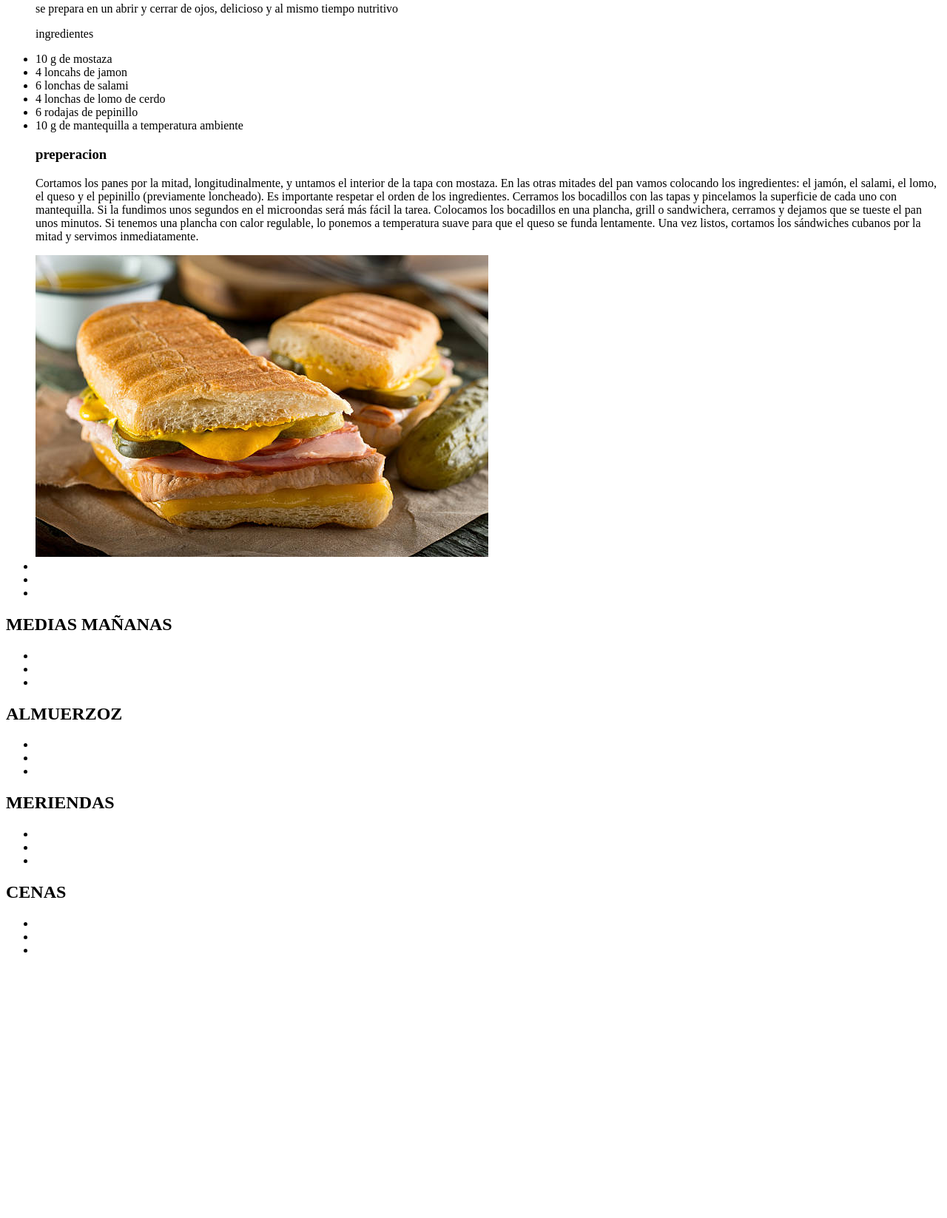
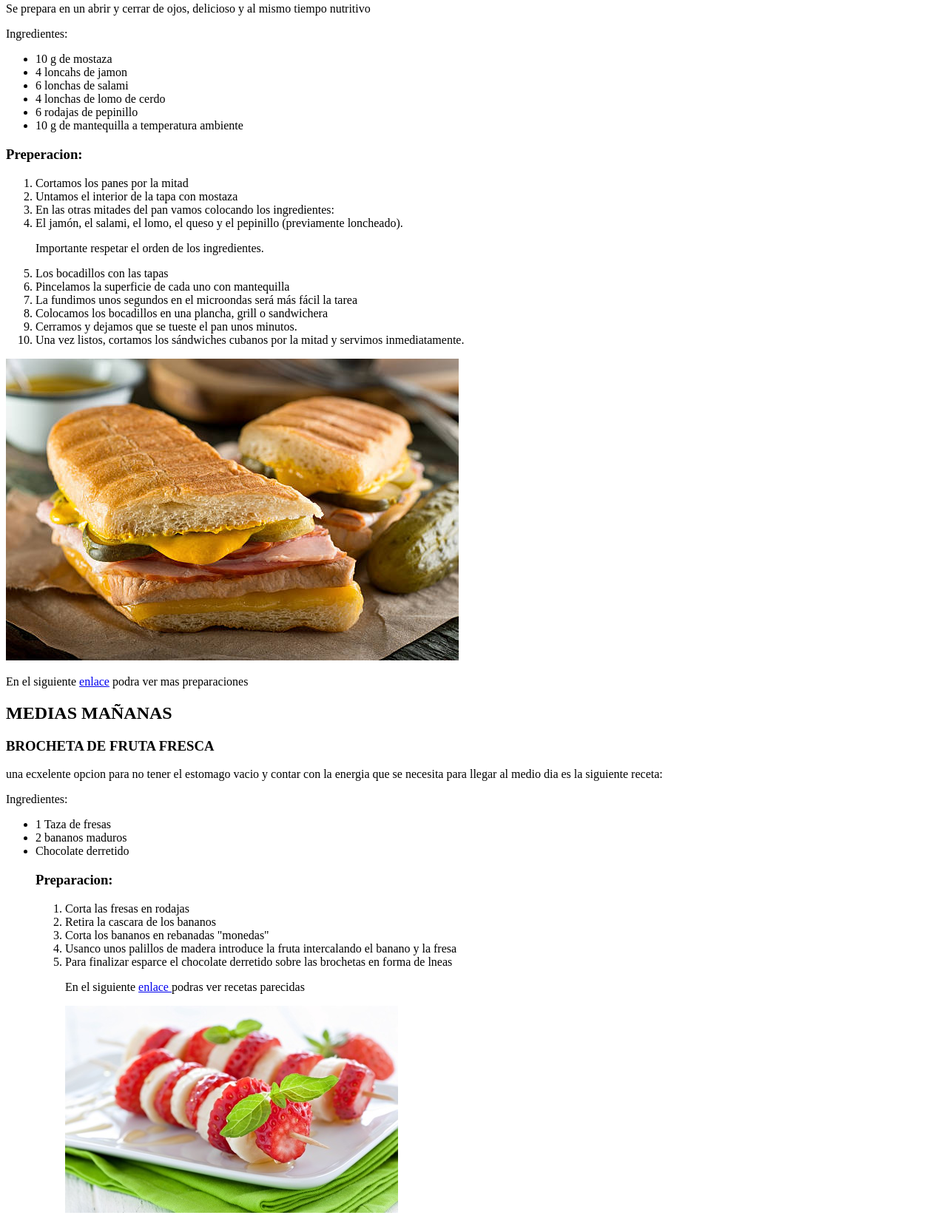
Before and after one commit to FabianV10/pagina-resetas, a plain HTML site: page index.html in a window 1280 px wide. Shown: the part 202-1849 px from the top of the page at 74% size. Before the commit the page ends 1512 px from the top, so only its background shows below. Drawn offline with Linux system fonts and the light colour scheme.

Commit message:
se creo la receta de medias mañanas, y se agrego en archivo img correspondiente

```diff
--- a/index.html
+++ b/index.html
@@ -9,33 +9,58 @@
     <h1>Resetas sencillas</h1>
         <p>En este web site, te presentamos algunas resetas sencillas para que aproveches tu tiempo de la mejor manera sin morir de hambre</p>
       <h2>DESAYUNOS</h2>
+
+        <h3>SANDWICH CUBANO</h3>
+          <p>Se prepara en un abrir y cerrar de ojos, delicioso y al mismo tiempo nutritivo</p>
+          <p>Ingredientes:</p>
              <ul>
-            <h3>sandwich cubano</h3>
-                <p>se prepara en un abrir y cerrar de ojos, delicioso y al mismo tiempo nutritivo</p>
-                <p>ingredientes</p>
-
                <li>10 g de mostaza</li>
                <li>4 loncahs de jamon</li>
                <li>6 lonchas de salami</li>
                <li>4 lonchas de lomo de cerdo</li>
                <li>6 rodajas de pepinillo</li>
                <li>10 g de mantequilla a temperatura ambiente</li>
+             </ul>
 
-                    <h3>preperacion</h3>
-                    <p>Cortamos los panes por la mitad, longitudinalmente, y untamos el interior de la tapa con mostaza. En las otras mitades del pan vamos colocando los ingredientes: el jamón, el salami, el lomo, el queso y el pepinillo (previamente loncheado). Es importante respetar el orden de los ingredientes. Cerramos los bocadillos con las tapas y pincelamos la superficie de cada uno con mantequilla. Si la fundimos unos segundos en el microondas será más fácil la tarea. Colocamos los bocadillos en una plancha, grill o sandwichera, cerramos y dejamos que se tueste el pan unos minutos. Si tenemos una plancha con calor regulable, lo ponemos a temperatura suave para que el queso se funda lentamente. Una vez listos, cortamos los sándwiches cubanos por la mitad y servimos inmediatamente.</p>
+                    <h3>Preperacion:</h3>
+                      <ol>
+                        <li>Cortamos los panes por la mitad</li>
+                        <li>Untamos el interior de la tapa con mostaza</li>
+                        <li>En las otras mitades del pan vamos colocando los ingredientes:</li>
+                        <li>El jamón, el salami, el lomo, el queso y el pepinillo (previamente loncheado).</li>
+                        <p>Importante respetar el orden de los ingredientes.</p>
+                        <li>Los bocadillos con las tapas</li>
+                        <li>Pincelamos la superficie de cada uno con mantequilla</li>
+                        <li>La fundimos unos segundos en el microondas será más fácil la tarea</li>
+                        <li>Colocamos los bocadillos en una plancha, grill o sandwichera
+                        <li>Cerramos y dejamos que se tueste el pan unos minutos.</li>
+                        <li>Una vez listos, cortamos los sándwiches cubanos por la mitad y servimos inmediatamente.</li>
+                      </ol>
                     <img src="/multimedia/SandwichQ.jpg">
-                    <li></li>
-                    <li></li>
-                    <li></li>
-        </ul>
+                    <p>En el siguiente <a href="https://www.directoalpaladar.com/directo-al-paladar/las-13-recetas-de-sandwich-mas-impresionantes-para-nuestro-picoteo-del-finde" target="_blank" rel="noopener noreferrer">enlace</a> podra ver mas preparaciones</p>
+
 
 
 
       <h2>MEDIAS MAÑANAS</h2>
+       <h3>BROCHETA DE FRUTA FRESCA</h3>
+         <p>una ecxelente opcion para no tener el estomago vacio y contar con la energia que se necesita para llegar al medio dia es la siguiente receta:</p>
+         <p>Ingredientes:</p>
            <ul>
-        <li></li>
-        <li></li>
-        <li></li>
+             <li>1 Taza de fresas</li>
+             <li>2 bananos maduros</li>
+             <li>Chocolate derretido</li>
+             <h3>Preparacion:</h3>
+             <ol>
+               <li>Corta las fresas en rodajas</li>
+               <li>Retira la cascara de los bananos</li>
+               <li>Corta los bananos en rebanadas "monedas"</li>
+               <li>Usanco unos palillos de madera introduce la fruta intercalando el banano y la fresa</li>
+               <li>Para finalizar esparce el chocolate derretido sobre las brochetas en forma de lneas</li>
+            <p>En el siguiente  <a href="https://www.vitonica.com/recetas-saludables/siete-buenas-opciones-para-comer-a-media-manana" target="_blank" rel="noopener noreferrer">enlace </a>podras ver recetas parecidas</p>
+            <img src="/multimedia/brochetas-de-fresas-y-banano.jpg" alt="">
+        </ol>
+
     </ul>
       <h2>ALMUERZOZ</h2>
       <ul>
```
Also changed, not shown: multimedia/brochetas-de-fresas-y-banano.jpg (added). Lines whose indentation alone changed are shown as unchanged.
